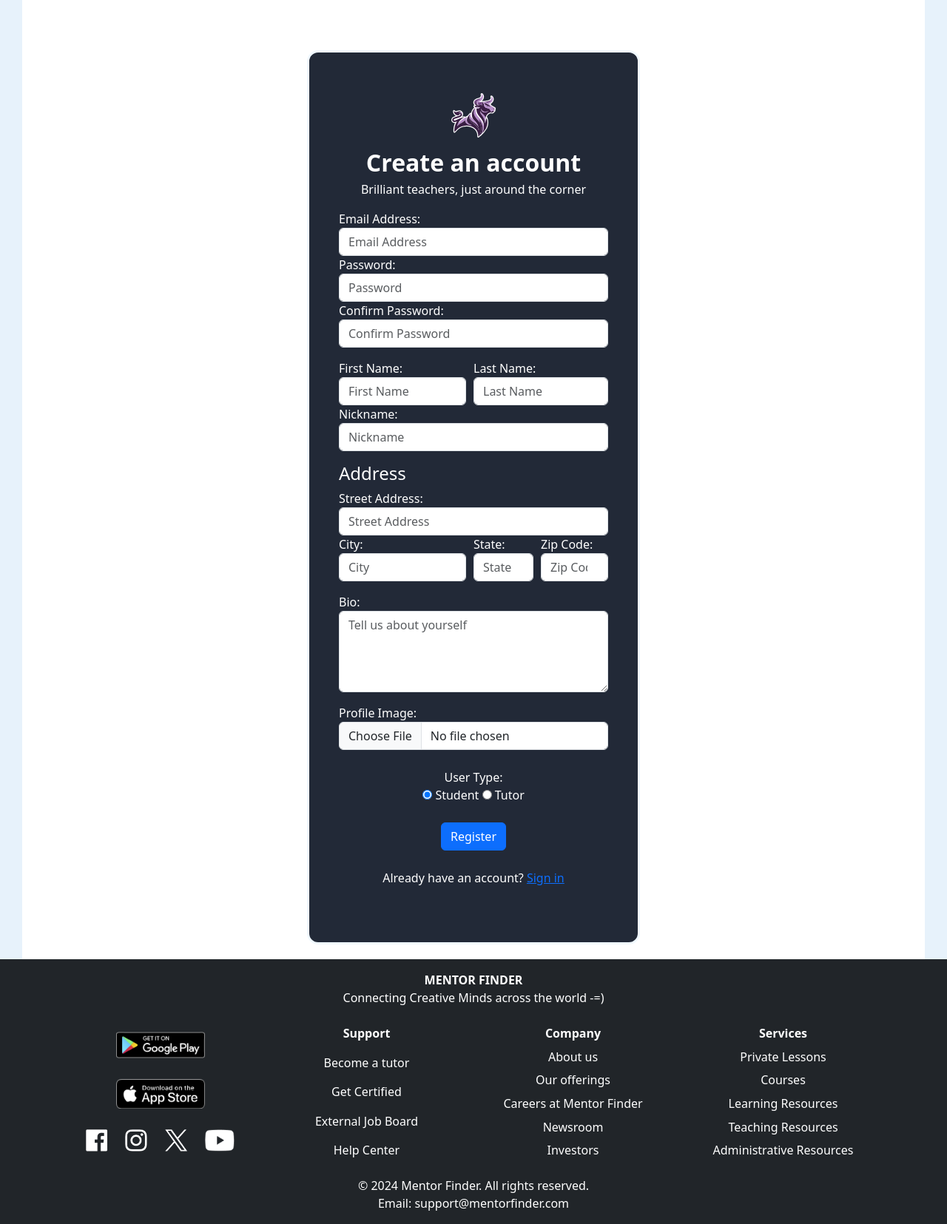
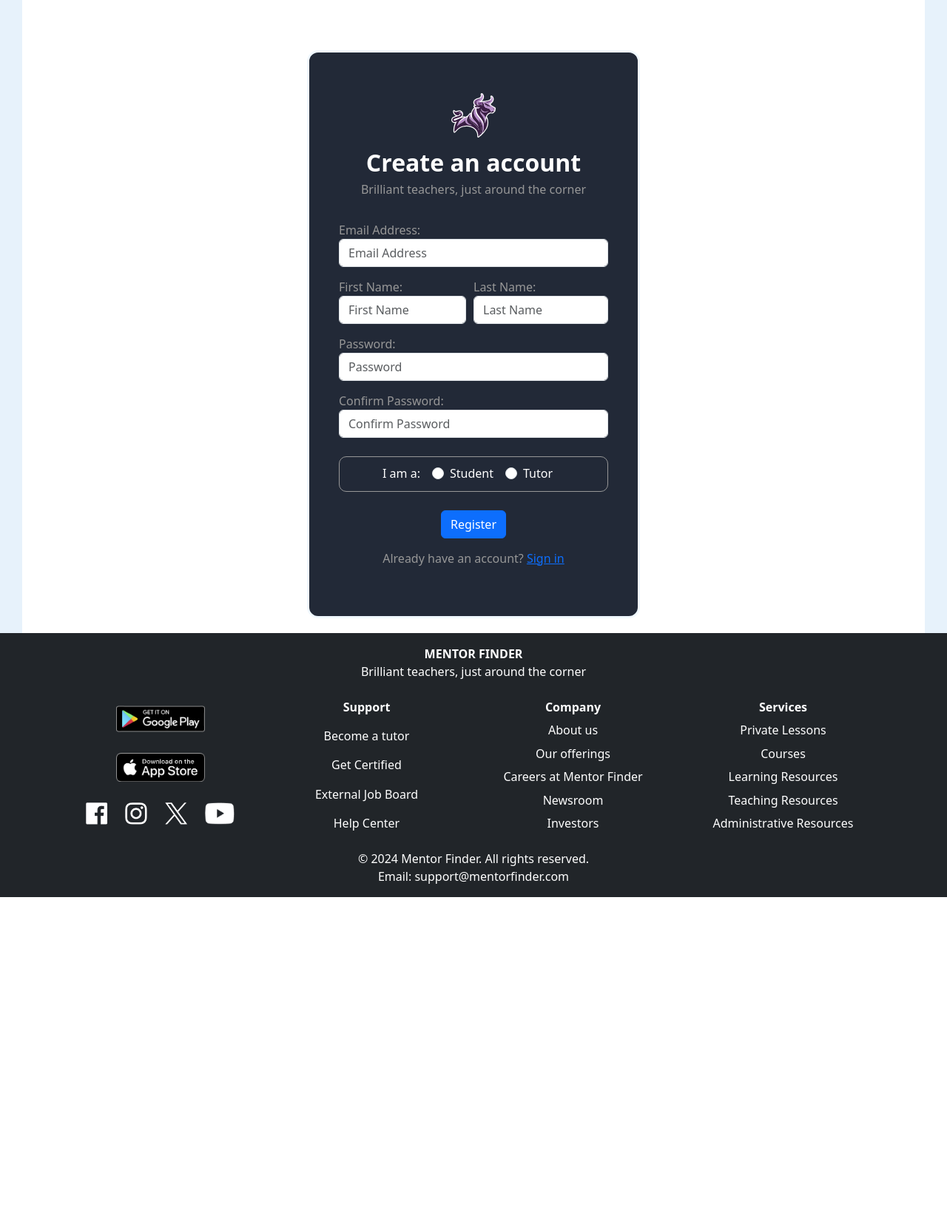
Before and after one commit to TulioPerez/TutorHub, a Django app: page /register in a window 1280 px wide. Shown: the part 58-1713 px from the top of the page at 74% size. After the commit the page ends 1271 px from the top, so only its background shows below. Run offline with Django 5.2, Linux system fonts and the light colour scheme; data that the repository does not hold is empty.

Commit message:
Registration and Login Styling

```diff
--- a/tutorhubproject/tutorhub/static/tutorhub/styles.css
+++ b/tutorhubproject/tutorhub/static/tutorhub/styles.css
@@ -28,9 +28,8 @@ html, body {
 }
 
 #auth-form-blurb {
-    font-weight: 100;
-    color: #ffffff;
-    font-size: medium;
+    color: #979797;
+    font-size:  medium;
 }
 
 #auth-checkbox-label {
@@ -48,13 +47,24 @@ html, body {
     margin: 5px 0 10px 0;
 }
 
-#auth-label, #auth-form-section, #auth-checkbox-label {
+#auth-label {
+    color: #979797;
+    font-size:  medium;
+    margin-top: 15px;
+}
+
+#auth-form-section, #auth-checkbox-label {
     color: white;
 }
 
 #auth-form-section {
     margin: 25px 0;
     text-align: center;
+    border-color: #979797;
+    border-style: solid;
+    border-radius: 10px;
+    border-width: 1px;
+    padding: 10px 0;
 }
 
 .form-control {
--- a/tutorhubproject/tutorhub/templates/tutorhub/layout.html
+++ b/tutorhubproject/tutorhub/templates/tutorhub/layout.html
@@ -53,7 +53,7 @@
         <div class="container footer-title">
             <div class="text-center mb-4">
                 <div style="font-weight: bold;">MENTOR FINDER</div>
-                <div>Connecting Creative Minds across the world -=)</div>
+                <div>Brilliant teachers, just around the corner</div>
             </div>
             <div class="row">
                 <!-- col 1 -->
--- a/tutorhubproject/tutorhub/templates/tutorhub/register.html
+++ b/tutorhubproject/tutorhub/templates/tutorhub/register.html
@@ -12,27 +12,19 @@
             </div>
 
             {% if message %}
-                <div>{{ message }}</div>
+            <div>{{ message }}</div>
             {% endif %}
 
             <form action="{% url 'register' %}" method="post" enctype="multipart/form-data">
                 {% csrf_token %}
 
-                <div id="auth-label" class="form-group">
+                <!-- EMAIL -->
+                <div class="form-group">
                     <label for="email" id="auth-label">Email Address:</label>
                     <input class="form-control" type="email" name="email" id="email" placeholder="Email Address" maxlength="100" required>
                 </div>
 
-                <div class="form-group">
-                    <label id="auth-label" for="password">Password:</label>
-                    <input class="form-control" type="password" name="password" id="password" placeholder="Password" maxlength="100" required>
-                </div>
-
-                <p class="form-group">
-                    <label id="auth-label" for="confirmation">Confirm Password:</label>
-                    <input class="form-control" type="password" name="confirmation" id="confirmation" placeholder="Confirm Password" maxlength="100" required>
-                </p>
-
+                <!-- NAME -->
                 <div class="form-group">
                     <div class="row">
                         <div class="col-md-6">
@@ -45,96 +37,37 @@
                         </div>
                     </div>
                 </div>
-                <p class="form-group">
-                    <label id="auth-label" for="nickname">Nickname:</label>
-                    <input class="form-control" type="text" name="nickname" id="nickname" placeholder="Nickname" maxlength="50">
-                </p>
-                <h4 id="auth-label">Address</h4>
+
+                <!-- PASSWORD -->
                 <div class="form-group">
-                    <label id="auth-label" for="street_address">Street Address:</label>
-                    <input class="form-control" type="text" name="street_address" id="street_address" placeholder="Street Address" maxlength="100" required>
+                    <label id="auth-label" for="password">Password:</label>
+                    <input class="form-control" type="password" name="password" id="password" placeholder="Password" maxlength="100" required>
                 </div>
+
+                <!-- CONFIRM -->
                 <div class="form-group">
-                    <div class="row">
-                        <div class="col-md-6">
-                            <label id="auth-label" for="city">City:</label>
-                            <input class="form-control" type="text" name="city" id="city" placeholder="City" maxlength="50" required>
+                    <label id="auth-label" for="confirmation">Confirm Password:</label>
+                    <input class="form-control" type="password" name="confirmation" id="confirmation" placeholder="Confirm Password" maxlength="100" required>
+                </div>
+
+                <!-- USER TYPE -->
+                <div class="form-group d-flex justify-content-center" id="auth-form-section">
+                    <label class="me-3 mb-0">I am a: </label>
+                    <div class="d-flex">
+                        <div class="form-check form-check-inline me-3">
+                            <input class="form-check-input" type="radio" name="user_type" id="student" value="student">
+                            <label class="form-check-label" for="student">Student</label>
                         </div>
-                        <div class="col-md-3">
-                            <label id="auth-label" for="state">State:</label>
-                            <input class="form-control" type="text" name="state" id="state" placeholder="State" maxlength="50" required>
+                        <div class="form-check form-check-inline">
+                            <input class="form-check-input" type="radio" name="user_type" id="tutor" value="tutor">
+                            <label class="form-check-label" for="tutor">Tutor</label>
                         </div>
-                        <p class="col-md-3">
-                            <label id="auth-label" for="zip_code">Zip Code:</label>
-                            <input class="form-control" type="number" name="zip_code" id="zip_code" placeholder="Zip Code" maxlength="10" required>
-                        </p>
                     </div>
                 </div>
 
-                <p class="form-group">
-                    <label id="auth-label" for="bio">Bio:</label>
-                    <textarea class="form-control" name="bio" id="bio" placeholder="Tell us about yourself" rows="4" maxlength="500"></textarea>
-                </p>
-
-                <p class="form-group">
-                    <label id="auth-label" for="profile_image">Profile Image:</label>
-                    <input class="form-control" type="file" name="profile_image" id="profile_image" accept="image/*">
-                </p>
-
-                <p class="form-group" id="auth-form-section">
-                    <label>User Type:</label><br>
-                    <input type="radio" name="user_type" value="student" checked> Student
-                    <input type="radio" name="user_type" value="tutor"> Tutor
-                </p>
-
-
-                <div id="tutor-fields" style="display: none;">
-                    <div id="subject-grade-section">
-                        <h4 id="auth-label">Subjects and Grade Levels</h4>
-                        <div id="auth-label" class="form-group">
-                            <div id="subject-rows-container">
-                                <div class="subject-row row mb-3">
-                                    <div class="col-md-4">
-                                        <input type="text" name="subjects[]" class="form-control" placeholder="Subject" maxlength="50">
-                                    </div>
-
-                                    <div class="col-md-8">
-                                        <span class="d-flex justify-content-center">
-                                            {% for level in levels %}
-                                                <label id="auth-checkbox-label">
-                                                    <input type="checkbox" name="levels_0[]" value="{{ level.name }}"> {{ level.name }}
-                                                </label>
-                                            {% endfor %}
-                                        </span>
-                                    </div>
-                                </div>
-                            </div>
-                            <div class="d-flex justify-content-end">
-                                <button type="button" id="btn-add-subject" class="btn btn-secondary btn-sm mt-2">Add Subject</button>
-                            </div>
-                        </div>
-                    </div>
-
-                    <p id="credentials-section">
-                        <h4 id="auth-label">Upload Credentials</h4>
-                        <div id="credential-rows-container">
-                            <div class="credential-row row mb-3">
-                                <div class="col-md-12">
-                                    <input type="file" name="credentials[]" class="form-control" accept=".pdf,.doc,.docx,.jpg,.png">
-                                </div>
-                            </div>
-                        </div>
-                        <div class="d-flex justify-content-end">
-                            <button type="button" id="btn-add-credential" class="btn btn-secondary btn-sm mt-2">Add Credential</button>
-                        </div>
-                    </p>
-                </div>
-                <!-- <input class="btn btn-primary mt-3" type="submit" value="Register"> -->
                 <input class="btn btn-primary mt-3 d-block mx-auto" type="submit" value="Register">
+                <div class="text-center" id="auth-label">Already have an account? <a href="{% url 'login' %}">Sign in</a></div>
             </form>
-
-            <div id="auth-form-section">Already have an account? <a href="{% url 'login' %}">Sign in</a></div>
-
         </div>
     </div>
 </div>
```
Also changed, not shown: tutorhubproject/tutorhub/templates/tutorhub/login.html (+23 -11 lines), tutorhubproject/db.sqlite3.
